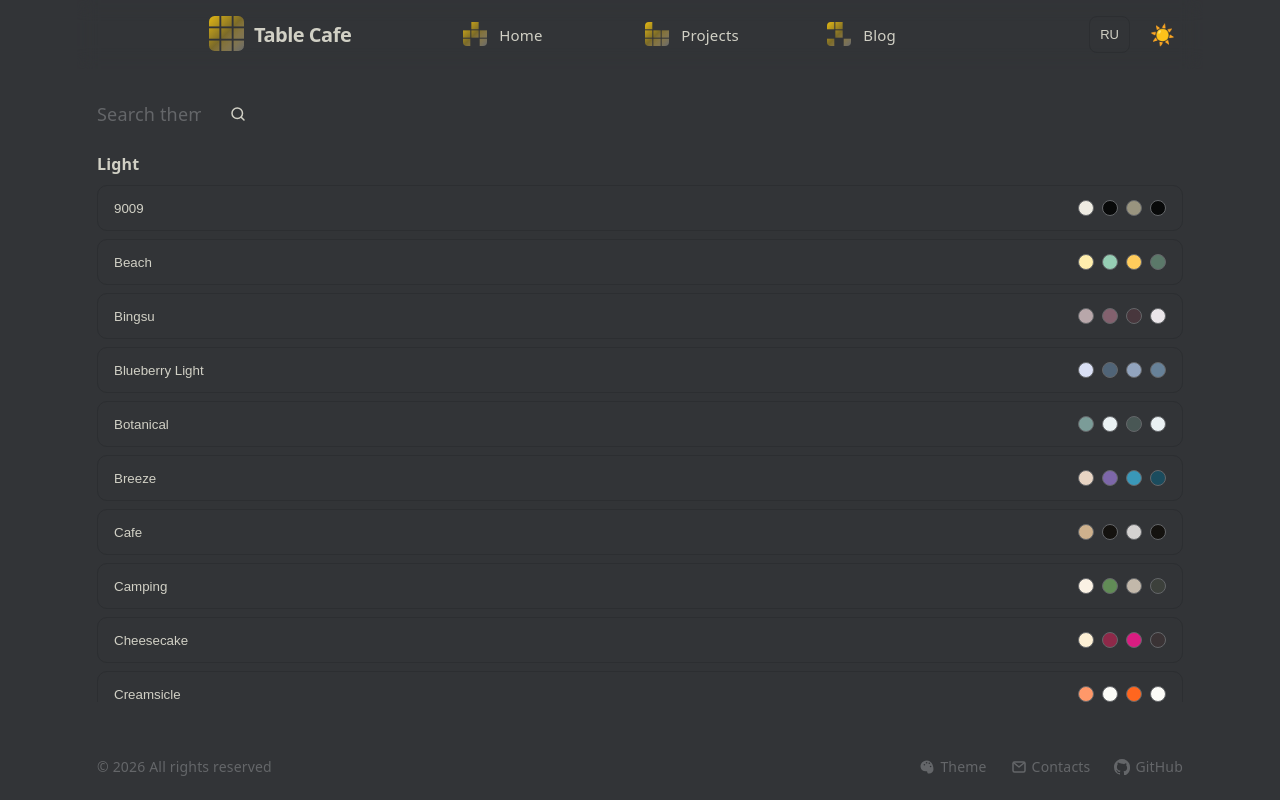
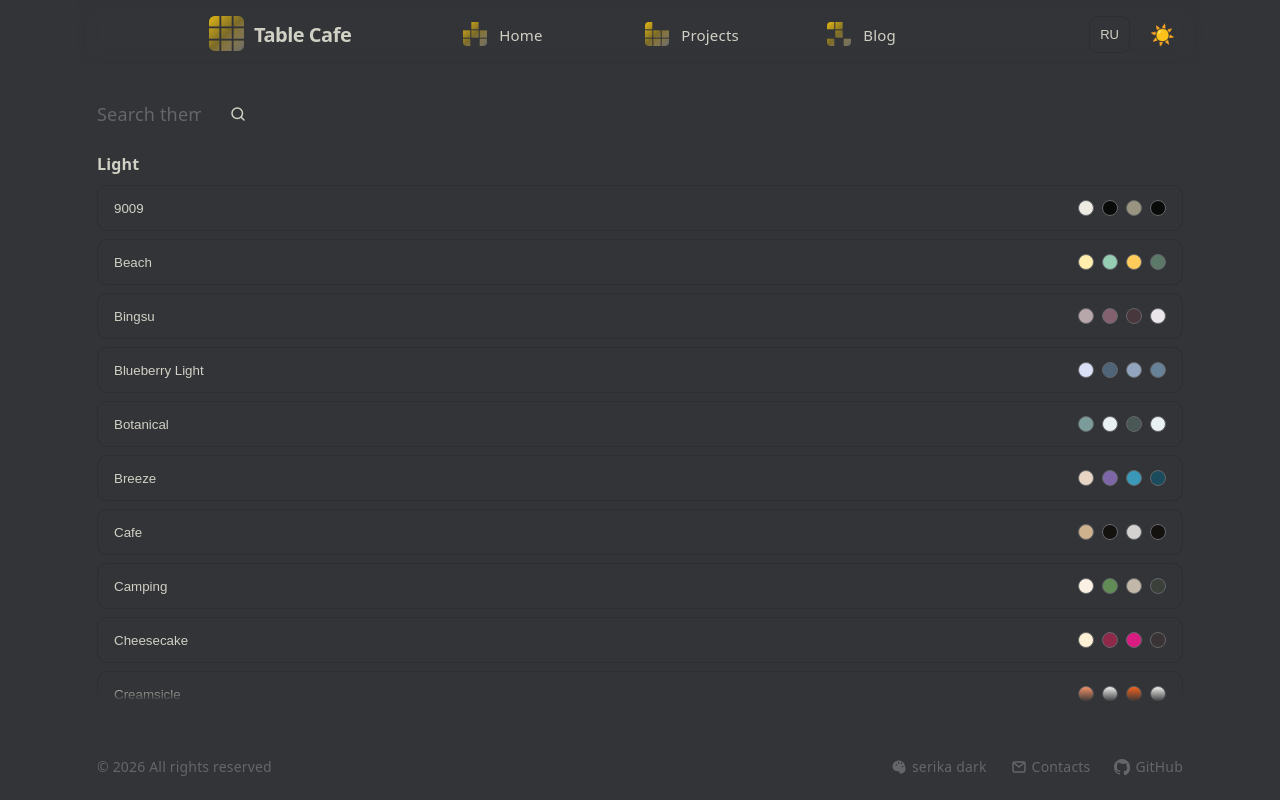
Before and after one commit to stdAlexTikhonov/my-new-app, a React (Vite) app: page /my-new-app/theme in a window 1280 px wide. Built offline with nearby package versions, Linux system fonts and the light colour scheme.

Commit message:
fix(TASK-18): show name of theme in footer

```diff
--- a/src/components/Footer/Footer.tsx
+++ b/src/components/Footer/Footer.tsx
@@ -1,3 +1,4 @@
+import { useTheme } from "@/context";
 import styles from "./Footer.module.scss";
 import { ThemeIcon, ContactsIcon, GithubIcon } from "./icons";
 import { useTranslation } from "react-i18next";
@@ -6,6 +7,8 @@ import { Link } from "react-router";
 export const Footer = () => {
   const currentYear = new Date().getFullYear();
   const { t } = useTranslation();
+  const { themeName } = useTheme();
+  const currentThemeLabel = themeName.replaceAll("_", " ");
 
   return (
     <footer className={styles.footer}>
@@ -16,7 +19,7 @@ export const Footer = () => {
         <nav className={styles.links}>
           <Link to="theme" className={styles.link}>
             <ThemeIcon />
-            <span className={styles.text}>{t("footer.theme")}</span>
+            <span className={styles.text}>{currentThemeLabel}</span>
           </Link>
           <Link to="contacts" className={styles.link}>
             <ContactsIcon />
--- a/src/pages/ThemePage/ThemePage.module.scss
+++ b/src/pages/ThemePage/ThemePage.module.scss
@@ -54,11 +54,26 @@
 }
 
 .listWrapper {
+  position: relative;
   flex: 1;
   min-height: 0;
   overflow: auto;
   scrollbar-width: none;
   -ms-overflow-style: none;
+  mask-image: linear-gradient(
+    to bottom,
+    transparent 0,
+    black 16px,
+    black calc(100% - 16px),
+    transparent 100%
+  );
+  -webkit-mask-image: linear-gradient(
+    to bottom,
+    transparent 0,
+    black 16px,
+    black calc(100% - 16px),
+    transparent 100%
+  );
 }
 
 .listWrapper::-webkit-scrollbar {
```
